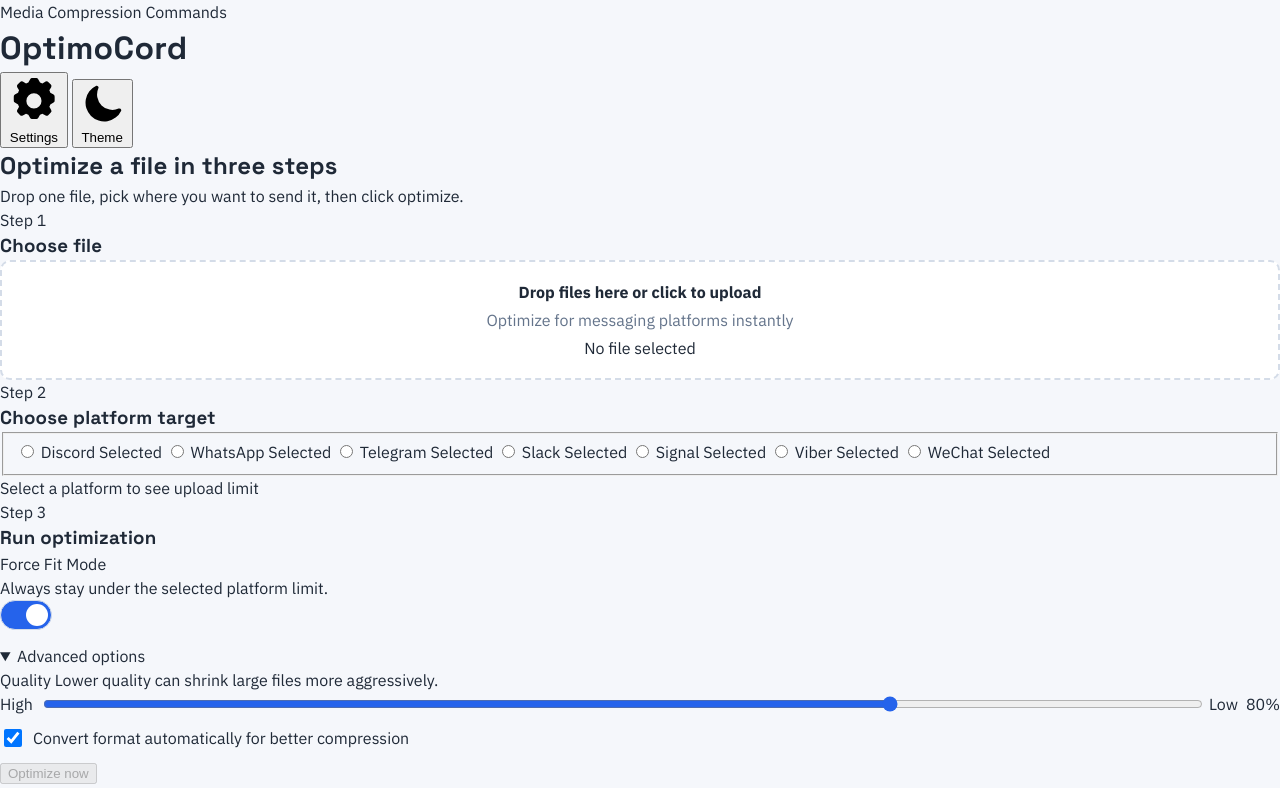
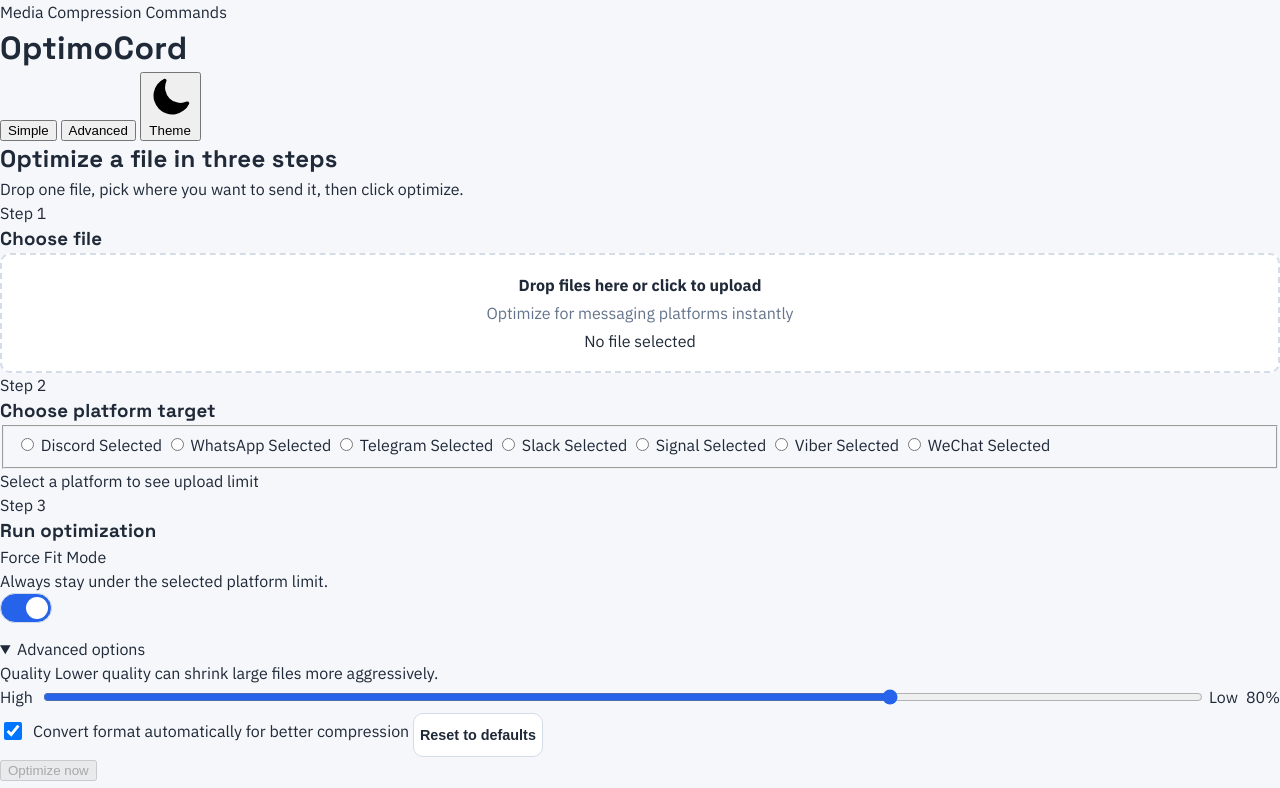
Before and after one commit to immalloy/OptimoCord, an Electron app: page index.html in a window 1280 px wide. Both pictures are taken after a click on the heading "Advanced options". Shown: the top 788 px of the page. Drawn offline with Linux system fonts and the light colour scheme; no server answers.

```diff
--- a/index.html
+++ b/index.html
@@ -22,13 +22,11 @@
       </div>
 
       <div class="top-actions">
-        <button class="icon-btn" id="settingsBtn" type="button" aria-label="Open settings">
-          <svg viewBox="0 0 24 24" role="img" aria-hidden="true">
-            <path
-              d="M12 8.5a3.5 3.5 0 1 0 0 7 3.5 3.5 0 0 0 0-7Zm9.08 4.25-1.5.86a7.6 7.6 0 0 1-.45 1.07l.85 1.5a1 1 0 0 1-.17 1.21l-1.2 1.2a1 1 0 0 1-1.2.16l-1.5-.85c-.35.18-.7.33-1.08.45l-.86 1.5a1 1 0 0 1-1 .5h-1.7a1 1 0 0 1-1-.5l-.86-1.5a7.73 7.73 0 0 1-1.07-.45l-1.5.85a1 1 0 0 1-1.21-.16l-1.2-1.2a1 1 0 0 1-.16-1.2l.85-1.5a7.6 7.6 0 0 1-.45-1.08l-1.5-.86a1 1 0 0 1-.5-1v-1.7a1 1 0 0 1 .5-1l1.5-.86c.12-.38.27-.73.45-1.08l-.85-1.5a1 1 0 0 1 .16-1.2l1.2-1.2a1 1 0 0 1 1.21-.17l1.5.85c.34-.18.7-.33 1.07-.45l.86-1.5a1 1 0 0 1 1-.5h1.7a1 1 0 0 1 1 .5l.86 1.5c.38.12.73.27 1.08.45l1.5-.85a1 1 0 0 1 1.2.17l1.2 1.2a1 1 0 0 1 .17 1.2l-.85 1.5c.18.35.33.7.45 1.08l1.5.86a1 1 0 0 1 .5 1v1.7a1 1 0 0 1-.5 1Z"
-            />
-          </svg>
-          <span>Settings</span>
+        <button class="icon-btn" id="simpleModeBtn" type="button" aria-pressed="true">
+          <span>Simple</span>
+        </button>
+        <button class="icon-btn" id="advancedModeBtn" type="button" aria-pressed="false">
+          <span>Advanced</span>
         </button>
         <button class="icon-btn" id="themeBtn" type="button" aria-label="Switch to dark mode">
           <svg viewBox="0 0 24 24" role="img" aria-hidden="true">
@@ -40,6 +38,8 @@
         </button>
       </div>
     </header>
+
+    <p class="startup-alert" id="startupAlert" hidden></p>
 
     <main id="appMain" class="layout">
       <section class="card workflow" aria-labelledby="workflowHeading">
@@ -163,6 +163,7 @@
                 <input id="autoConvert" type="checkbox" checked />
                 <span>Convert format automatically for better compression</span>
               </label>
+              <button type="button" id="resetAdvancedBtn" class="secondary-btn">Reset to defaults</button>
             </div>
           </details>
 
--- a/preload.js
+++ b/preload.js
@@ -3,5 +3,6 @@ const { contextBridge, ipcRenderer } = require("electron");
 contextBridge.exposeInMainWorld("desktopAPI", {
   openDownloads: () => ipcRenderer.invoke("open-downloads"),
   showItem: (filePath) => ipcRenderer.invoke("show-item", filePath),
-  optimizeFile: (payload) => ipcRenderer.invoke("optimize-file", payload)
+  optimizeFile: (payload) => ipcRenderer.invoke("optimize-file", payload),
+  checkBinaries: () => ipcRenderer.invoke("check-binaries")
 });
```
Also changed, not shown: main.js (+14 -0 lines), package.json (+26 -3 lines), 1 other file.
